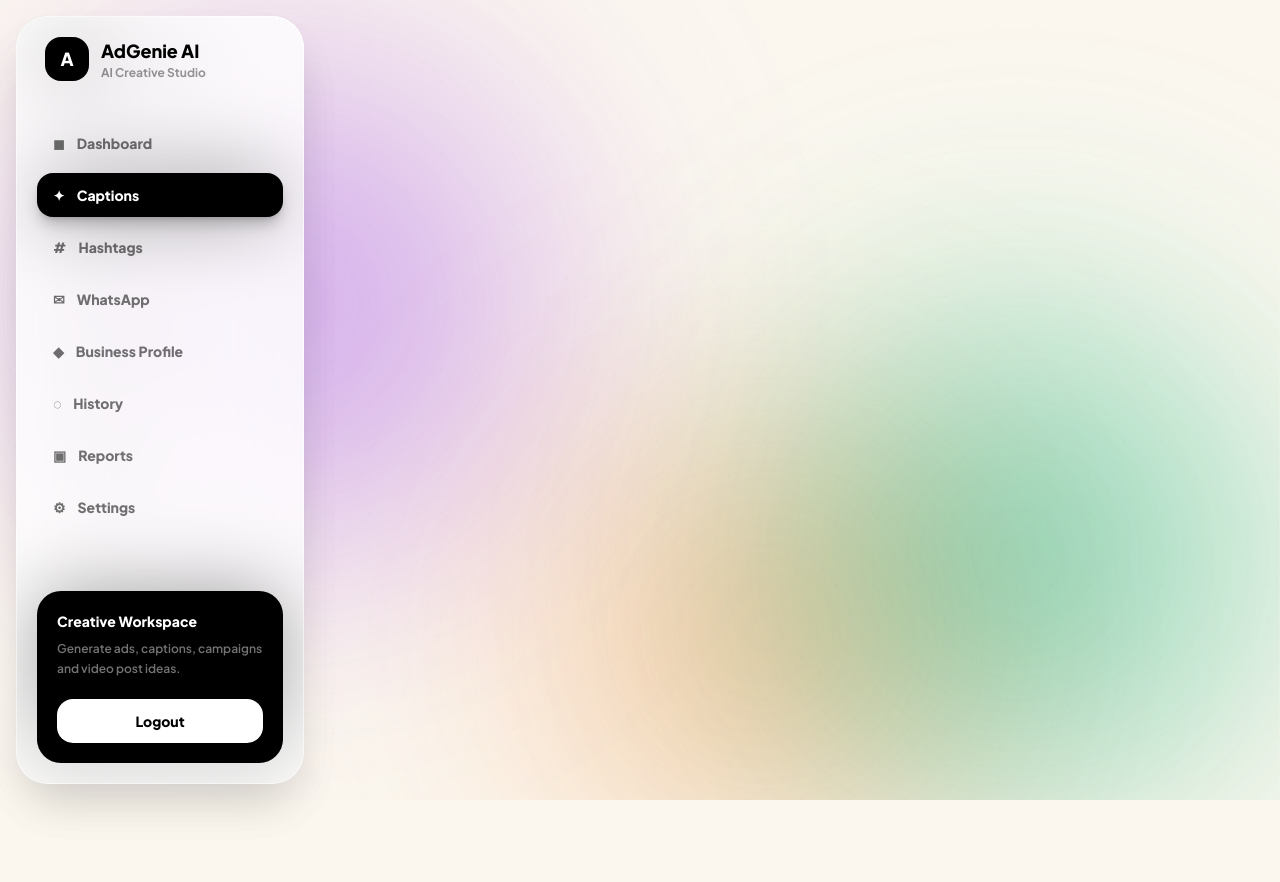
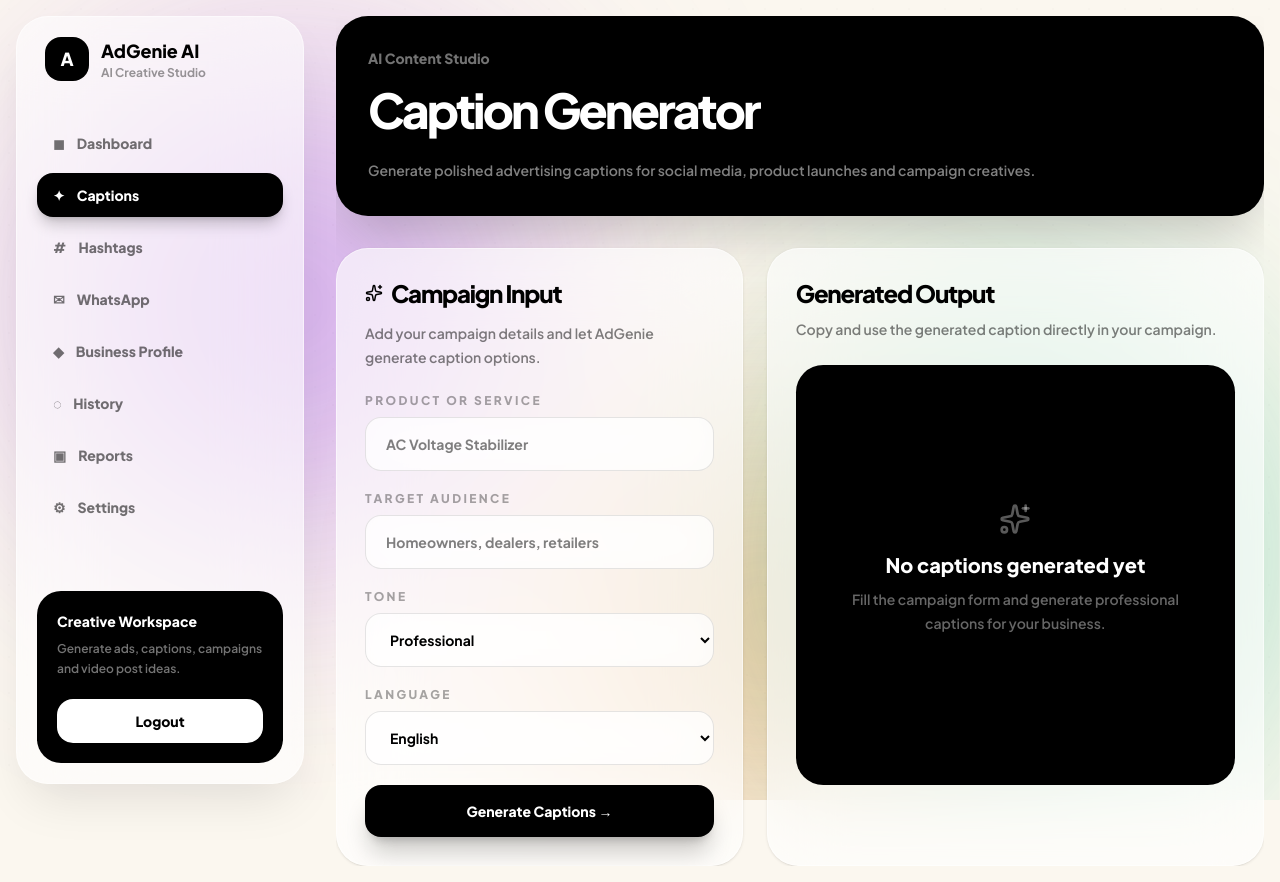
Before and after one commit to Shahil-18/AdGenieAI, a React (Vite) app in the folder frontend/: page /captions in a window 1280 px wide. Before the commit the page ends 832 px from the top, so only its background shows below. Built offline with nearby package versions, Linux system fonts and the light colour scheme; no server answers; sample sign-in values are in the browser's storage.

Commit message:
Fix caption generator page layout

```diff
--- a/frontend/src/pages/CaptionGenerator.jsx
+++ b/frontend/src/pages/CaptionGenerator.jsx
@@ -1,9 +1,8 @@
 import { useState } from "react";
-import DashboardLayout from "../layouts/DashboardLayout";
 import { Sparkles, Copy, CheckCircle, AlertCircle } from "lucide-react";
 import { generateCaption } from "../api/aiApi";
 
-function CaptionGenerator() {
+export default function CaptionGenerator() {
   const [formData, setFormData] = useState({
     product: "",
     audience: "",
@@ -27,7 +26,7 @@
 
     try {
       const res = await generateCaption(formData);
-      setCaption(res.data.caption);
+      setCaption(res.data.caption || res.data.data || "Caption generated.");
     } catch (error) {
       setMessage(error.response?.data?.message || "Failed to generate caption");
     } finally {
@@ -41,40 +40,43 @@
   };
 
   return (
-    <DashboardLayout>
-      <div>
-        <p className="text-xs font-semibold text-[#6b7280] uppercase tracking-wide">
-          AI Content Studio
+    <div className="w-full space-y-8 overflow-hidden">
+      <section className="rounded-[2rem] bg-black p-6 text-white shadow-2xl shadow-black/20 md:p-8">
+        <p className="text-sm font-black text-white/45">AI Content Studio</p>
+        <h1 className="mt-3 max-w-4xl text-4xl font-black leading-tight tracking-[-0.06em] md:text-5xl">
+          Caption Generator
+        </h1>
+        <p className="mt-4 max-w-2xl text-sm font-semibold leading-7 text-white/50">
+          Generate polished advertising captions for social media, product
+          launches and campaign creatives.
         </p>
-        <h1 className="page-title mt-2">Caption Generator</h1>
-        <p className="page-subtitle mt-3 max-w-2xl">
-          Generate polished advertising captions for social media, product launches, and campaign creatives.
-        </p>
-      </div>
+      </section>
 
       {message && (
-        <div className="card mt-6 flex items-center gap-3">
+        <div className="flex items-center gap-3 rounded-[1.5rem] border border-white/50 bg-white/65 p-5 shadow-sm backdrop-blur-2xl">
           {message.toLowerCase().includes("failed") ? (
-            <AlertCircle size={18} className="text-[#dc2626]" />
+            <AlertCircle size={18} className="text-red-600" />
           ) : (
-            <CheckCircle size={18} className="text-[#16a34a]" />
+            <CheckCircle size={18} className="text-emerald-600" />
           )}
-          <p className="text-sm font-medium">{message}</p>
+          <p className="text-sm font-black text-black/70">{message}</p>
         </div>
       )}
 
-      <div className="grid grid-cols-1 lg:grid-cols-[0.9fr_1.1fr] gap-6 mt-6">
-        <div className="card">
+      <section className="grid gap-6 xl:grid-cols-[0.9fr_1.1fr]">
+        <div className="rounded-[2rem] border border-white/50 bg-white/65 p-6 shadow-sm backdrop-blur-2xl md:p-7">
           <div className="flex items-center gap-2">
-            <Sparkles size={18} className="text-[#2563eb]" />
-            <h2 className="section-title">Campaign Input</h2>
+            <Sparkles size={18} />
+            <h2 className="text-2xl font-black tracking-[-0.05em]">
+              Campaign Input
+            </h2>
           </div>
 
-          <p className="page-subtitle mt-2">
-            Provide basic campaign details and let AdGenie generate structured caption options.
+          <p className="mt-3 text-sm font-semibold leading-6 text-black/50">
+            Add your campaign details and let AdGenie generate caption options.
           </p>
 
-          <form onSubmit={handleGenerate} className="space-y-5 mt-6">
+          <form onSubmit={handleGenerate} className="mt-6 space-y-5">
             <Field
               label="Product or Service"
               name="product"
@@ -92,12 +94,14 @@
             />
 
             <div>
-              <label className="text-sm font-medium block mb-2">Tone</label>
+              <label className="mb-2 block text-xs font-black uppercase tracking-[0.2em] text-black/35">
+                Tone
+              </label>
               <select
                 name="tone"
                 value={formData.tone}
                 onChange={handleChange}
-                className="input-modern"
+                className="w-full rounded-2xl border border-black/10 bg-white/65 px-5 py-4 text-sm font-bold outline-none backdrop-blur-xl focus:border-black"
               >
                 <option value="professional">Professional</option>
                 <option value="friendly">Friendly</option>
@@ -108,12 +112,14 @@
             </div>
 
             <div>
-              <label className="text-sm font-medium block mb-2">Language</label>
+              <label className="mb-2 block text-xs font-black uppercase tracking-[0.2em] text-black/35">
+                Language
+              </label>
               <select
                 name="language"
                 value={formData.language}
                 onChange={handleChange}
-                className="input-modern"
+                className="w-full rounded-2xl border border-black/10 bg-white/65 px-5 py-4 text-sm font-bold outline-none backdrop-blur-xl focus:border-black"
               >
                 <option value="English">English</option>
                 <option value="Hinglish">Hinglish</option>
@@ -121,55 +127,67 @@
               </select>
             </div>
 
-            <button disabled={loading} className="btn-primary w-full">
-              {loading ? "Generating..." : "Generate Captions"}
+            <button
+              disabled={loading}
+              className="w-full rounded-2xl bg-black px-6 py-4 text-sm font-black text-white shadow-xl shadow-black/20 transition hover:-translate-y-1 disabled:opacity-60"
+            >
+              {loading ? "Generating..." : "Generate Captions →"}
             </button>
           </form>
         </div>
 
-        <div className="card">
-          <div className="flex justify-between items-center gap-4">
+        <div className="rounded-[2rem] border border-white/50 bg-white/65 p-6 shadow-sm backdrop-blur-2xl md:p-7">
+          <div className="flex items-start justify-between gap-4">
             <div>
-              <h2 className="section-title">Generated Output</h2>
-              <p className="page-subtitle mt-1">
-                Copy and use the generated captions directly in your campaigns.
+              <h2 className="text-2xl font-black tracking-[-0.05em]">
+                Generated Output
+              </h2>
+              <p className="mt-2 text-sm font-semibold leading-6 text-black/50">
+                Copy and use the generated caption directly in your campaign.
               </p>
             </div>
 
             {caption && (
-              <button onClick={handleCopy} className="btn-secondary inline-flex items-center gap-2">
-                <Copy size={16} />
+              <button
+                onClick={handleCopy}
+                className="inline-flex items-center gap-2 rounded-full bg-black px-5 py-3 text-xs font-black text-white"
+              >
+                <Copy size={15} />
                 Copy
               </button>
             )}
           </div>
 
-          <div className="mt-6 min-h-[420px] bg-[#f9fafb] border border-[#e5e7eb] rounded-lg p-5 whitespace-pre-wrap text-sm text-[#374151] leading-6">
+          <div className="mt-6 min-h-[420px] rounded-[1.7rem] bg-black p-6 text-white">
             {loading ? (
               <LoadingState />
             ) : caption ? (
-              caption
+              <p className="whitespace-pre-wrap text-sm font-semibold leading-7 text-white/80">
+                {caption}
+              </p>
             ) : (
               <EmptyState />
             )}
           </div>
         </div>
-      </div>
-    </DashboardLayout>
+      </section>
+    </div>
   );
 }
 
 function Field({ label, name, value, onChange, placeholder }) {
   return (
     <div>
-      <label className="text-sm font-medium block mb-2">{label}</label>
+      <label className="mb-2 block text-xs font-black uppercase tracking-[0.2em] text-black/35">
+        {label}
+      </label>
       <input
         type="text"
         name={name}
         value={value}
         onChange={onChange}
         placeholder={placeholder}
-        className="input-modern"
+        className="w-full rounded-2xl border border-black/10 bg-white/65 px-5 py-4 text-sm font-bold outline-none backdrop-blur-xl focus:border-black"
       />
     </div>
   );
@@ -177,11 +195,12 @@
 
 function EmptyState() {
   return (
-    <div className="h-full min-h-[360px] flex flex-col items-center justify-center text-center">
-      <Sparkles size={28} className="text-[#9ca3af]" />
-      <h3 className="font-semibold mt-4">No captions generated yet</h3>
-      <p className="page-subtitle mt-2 max-w-sm">
-        Fill the campaign form and generate professional captions for your business.
+    <div className="flex min-h-[360px] flex-col items-center justify-center text-center">
+      <Sparkles size={32} className="text-white/35" />
+      <h3 className="mt-4 text-xl font-black">No captions generated yet</h3>
+      <p className="mt-2 max-w-sm text-sm font-semibold leading-6 text-white/40">
+        Fill the campaign form and generate professional captions for your
+        business.
       </p>
     </div>
   );
@@ -189,13 +208,11 @@
 
 function LoadingState() {
   return (
-    <div className="space-y-3">
-      <div className="h-4 bg-[#e5e7eb] rounded w-3/4 animate-pulse" />
-      <div className="h-4 bg-[#e5e7eb] rounded w-full animate-pulse" />
-      <div className="h-4 bg-[#e5e7eb] rounded w-5/6 animate-pulse" />
-      <div className="h-4 bg-[#e5e7eb] rounded w-2/3 animate-pulse" />
+    <div className="space-y-4">
+      <div className="h-4 w-3/4 animate-pulse rounded bg-white/15" />
+      <div className="h-4 w-full animate-pulse rounded bg-white/15" />
+      <div className="h-4 w-5/6 animate-pulse rounded bg-white/15" />
+      <div className="h-4 w-2/3 animate-pulse rounded bg-white/15" />
     </div>
   );
 }
-
-export default CaptionGenerator;
```
